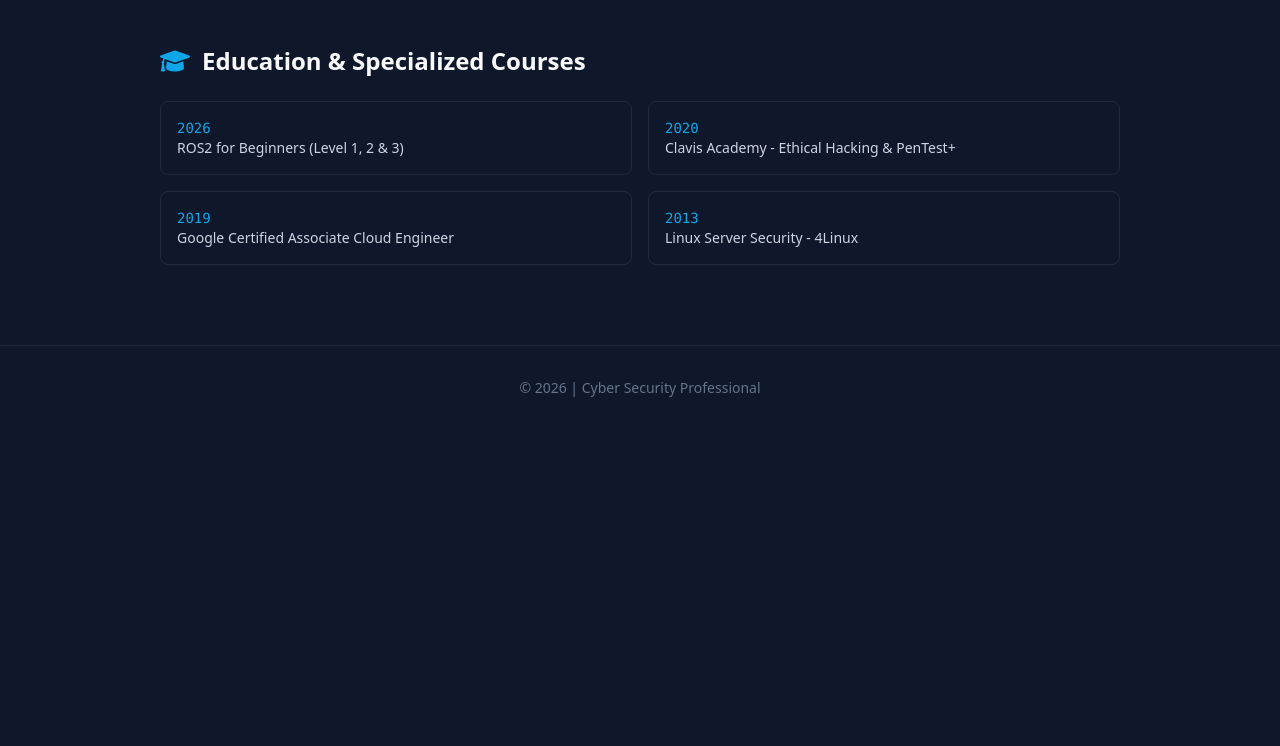
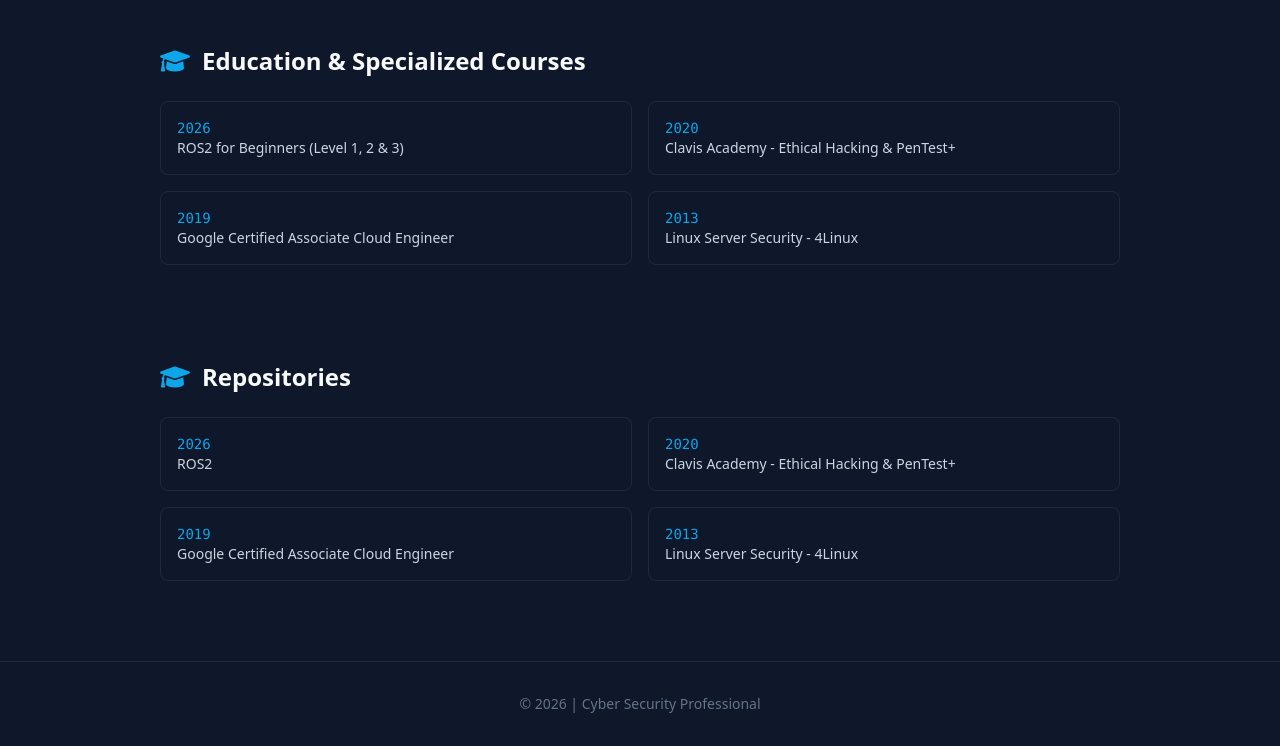
Before and after one commit to chahadtecnologia/chahadtecnologia, a plain HTML site: page index.html in a window 1280 px wide. Shown: the part 1579-2325 px from the top of the page. Before the commit the page ends 2009 px from the top, so only its background shows below. Drawn offline with nearby package versions, Linux system fonts and the light colour scheme.

Commit message:
Configuring Github Page

```diff
--- a/index.html
+++ b/index.html
@@ -121,6 +121,30 @@
             </div>
         </section>
 
+        <section class="space-y-6 pb-12">
+            <h3 class="text-2xl font-bold flex items-center gap-3">
+                <i class="fas fa-graduation-cap text-sky-500"></i> Repositories
+            </h3>
+            <div class="grid md:grid-cols-2 gap-4 text-sm">
+                <div class="p-4 border border-slate-800 rounded-lg hover:bg-slate-800/50 transition">
+                    <span class="text-sky-500 font-mono">2026</span>
+                    <p class="text-slate-300"><a href="https://github.com/chahadtecnologia/ROS2" target="_blank">ROS2</a></p>
+                </div>
+                <div class="p-4 border border-slate-800 rounded-lg hover:bg-slate-800/50 transition">
+                    <span class="text-sky-500 font-mono">2020</span>
+                    <p class="text-slate-300">Clavis Academy - Ethical Hacking & PenTest+</p>
+                </div>
+                <div class="p-4 border border-slate-800 rounded-lg hover:bg-slate-800/50 transition">
+                    <span class="text-sky-500 font-mono">2019</span>
+                    <p class="text-slate-300">Google Certified Associate Cloud Engineer</p>
+                </div>
+                <div class="p-4 border border-slate-800 rounded-lg hover:bg-slate-800/50 transition">
+                    <span class="text-sky-500 font-mono">2013</span>
+                    <p class="text-slate-300">Linux Server Security - 4Linux</p>
+                </div>
+            </div>
+        </section>
+
     </main>
 
     <footer class="text-center p-8 text-slate-500 text-sm border-t border-slate-800">
```
